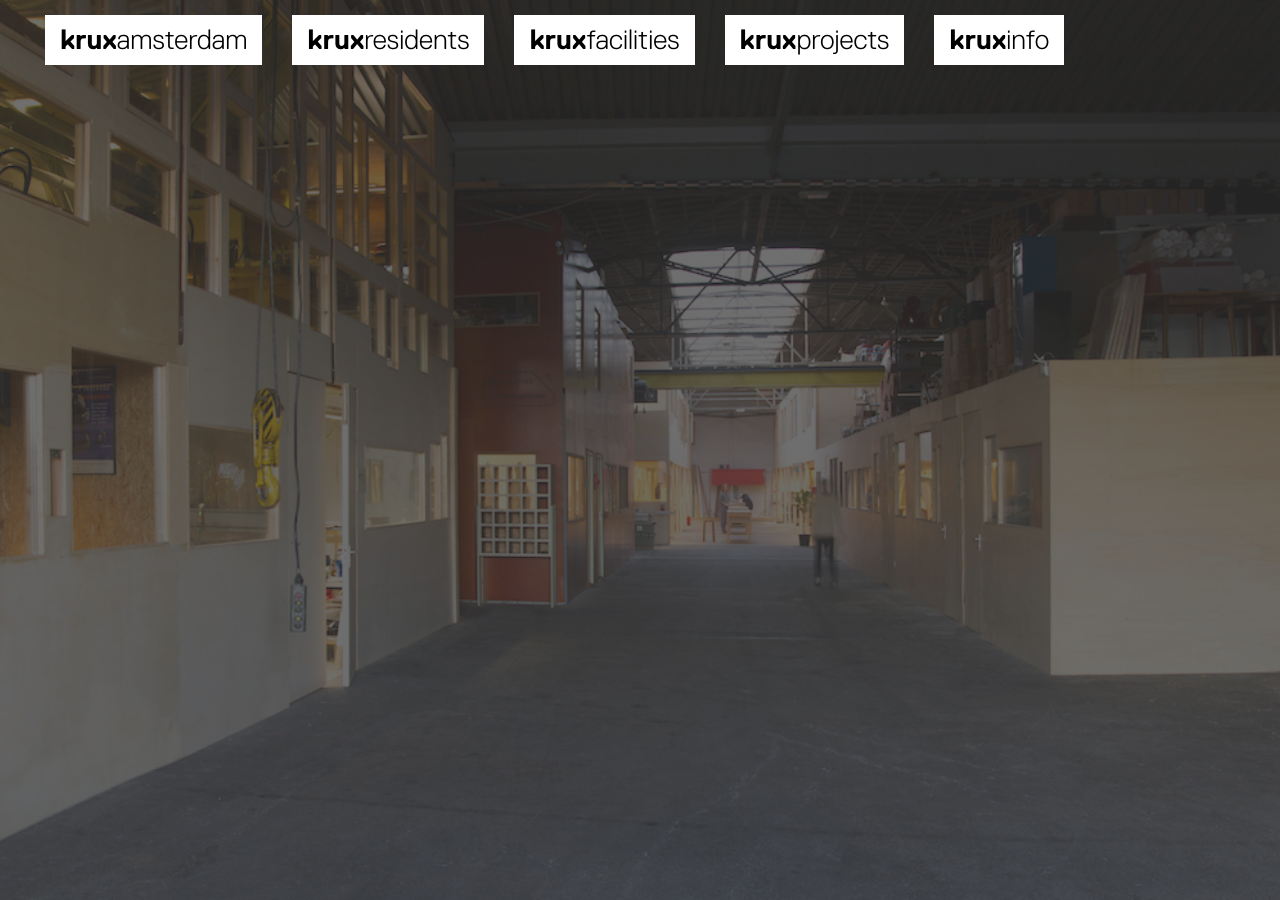
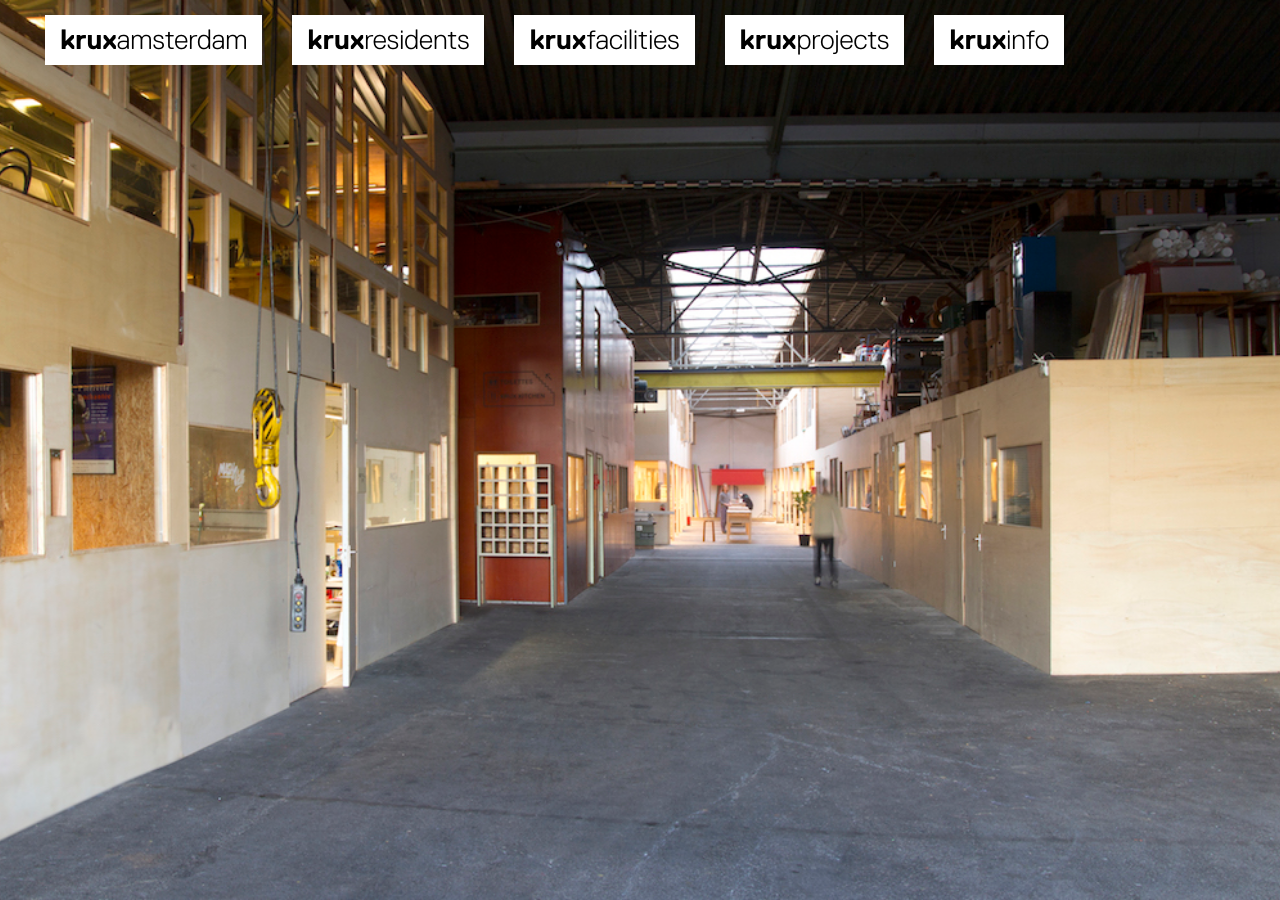
Before and after one commit to frankmolenaar1986/frankmolenaar1986.github.io, a Jekyll site: the page built from index.md, in a window 1280 px wide. Built offline with Jekyll 4.4.1, drawn with Linux system fonts in a browser that asks for light colours; nearby versions of some CDN libraries.

Commit message:
made the background layer optional

```diff
--- a/_layouts/default.html
+++ b/_layouts/default.html
@@ -3,8 +3,9 @@
   {% include head.html %}
   <body>
     <div class="bgImageContainer" style="background: url({{ site.baseurl }}{{ page.background }}) no-repeat center center fixed; -webkit-background-size: cover; -moz-background-size: cover; -o-background-size: cover; background-size: cover; z-index:0; position:absolute; width:100%; height:100%;">
-    <div class="background-overlay">
-    </div>
+    {% if page.layer == "dark" %}
+      <div class="background-overlay"></div>
+    {% endif %}
     </div>
     <div  class="container-fluid">
       {% include header.html %}
```
Also changed, not shown: _pages/page-02-residents.md (+1 -0 lines).
